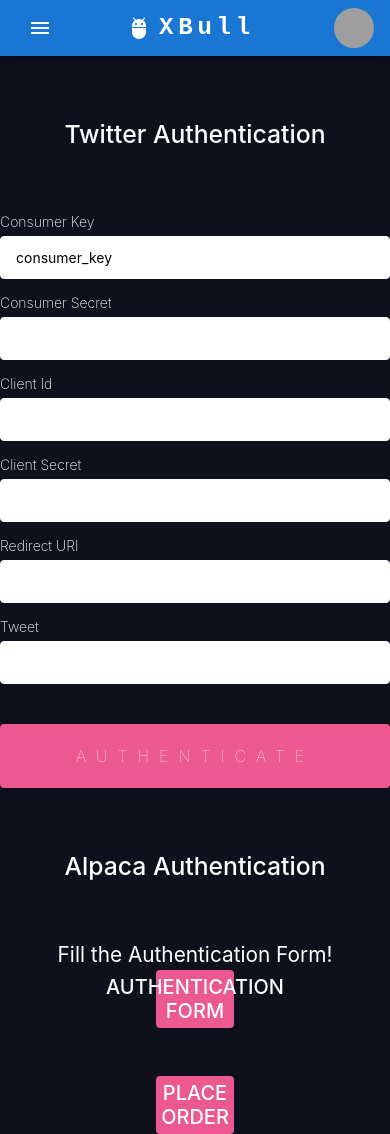
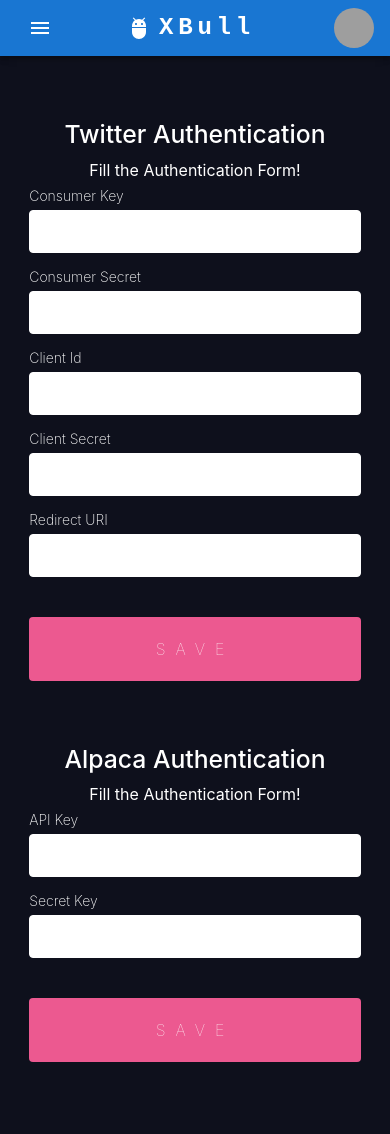
Before and after one commit to LakpaSherpa123/twitter_react, a React (Create React App) app: page /Auth in a window 390 px wide. After the commit the page ends 1072 px from the top, so only its background shows below. Built offline with nearby package versions, Linux system fonts and the light colour scheme; grey boxes are pictures that could not be loaded; a web font is replaced by a local one.

Commit message:
minor UI fix

```diff
--- a/src/components/OrderHistoryCard/OrderHistoryCard.css
+++ b/src/components/OrderHistoryCard/OrderHistoryCard.css
@@ -7,11 +7,11 @@
   width: 100%;
   height: 100%;
   justify-content: center;
-  margin-top: 0.5rem;
+  margin-top: 1rem;
 }
 
 .orderContainer {
-  width: 70%;
+  width: 550px;
   height: 100%;
   padding: 5px 20px;
   background-color: #fff;
@@ -100,3 +100,9 @@
 .percChange {
   color: rgba(129, 152, 165, 1);
 }
+
+@media only screen and (max-width: 600px) {
+  .orderContainer {
+    width: 85%;
+  }
+}
--- a/src/components/TwitterAlertCard/TwitterAlert.css
+++ b/src/components/TwitterAlertCard/TwitterAlert.css
@@ -12,7 +12,7 @@
   line-height: 156%;
   font-family: Nokora, sans-serif;
   font-weight: 700;
-  margin-top: 2rem;
+  /* margin-top: 2rem; */
 }
 .tweetCont {
   display: flex;
@@ -21,9 +21,9 @@
   justify-content: center;
 }
 .tweets {
-  width: 380px;
+  width: 480px;
   height: 100%;
-  padding: 11px 25px;
+  padding: 11px 18px;
   box-sizing: border-box;
   background-color: rgba(255, 255, 255, 1);
 }
@@ -100,3 +100,14 @@
   width: 100%;
   height: 16px;
 }
+
+@media only screen and (max-width: 549px) {
+  .tweets {
+    width: 480px;
+    padding: 11px 0px;
+  }
+
+  .tweets img {
+    display: none;
+  }
+}
--- a/src/components/form.css
+++ b/src/components/form.css
@@ -22,6 +22,7 @@
   background: #0e101c;
   max-width: 400px;
   margin: 0 auto;
+  width: 100%;
 }
 
 /* p {
@@ -122,12 +123,7 @@
   margin: 0;
 }
 
-.formHead {
-  cursor: pointer;
-  color: #ec5990;
-}
-
-.formHead.expanded {
+.AlpacaForm {
   background-color: #ec5990;
   color: white;
   padding: 5px 10px;
@@ -140,9 +136,9 @@
   font-size: 20px;
 }
 
-.formHead.collapsed {
-  font-size: 30px;
-  border-bottom: none;
-  font-weight: normal;
-  width: 100%;
+@media only screen and (max-width: 549px) {
+  .AuthForm {
+    width: 85%;
+    margin: auto;
+  }
 }
--- a/src/pages/AlpacaConfig.js
+++ b/src/pages/AlpacaConfig.js
@@ -7,106 +7,85 @@
 
 function AlpacaConfig() {
   const [message, setMessage] = useState("Fill the Authentication Form!");
-  const [placedOrder, setPlacedOrder] = useState("");
+  // const [placedOrder, setPlacedOrder] = useState("");
   const [authFormToggle, setAuthFormToggle] = useState(false);
   const [orderToggle, setOrderToggle] = useState(false);
 
-  //Shows or Hides the Forms
-  const ToggleAuthForm = () => {
-    setAuthFormToggle(!authFormToggle);
-  };
-  const ToggleOrderForm = () => {
-    setOrderToggle(!orderToggle);
-  };
-
   // Create separate useForm instances for each form
   const authForm = useForm();
-  const orderForm = useForm();
+  // const orderForm = useForm();
 
-  const placeOrder = async (x) => {
-    try {
-      //symbol, qty,side,market, timeInForce
-      const API_URL = "http://localhost:8080/api/placeAlpacaOrder";
+  // const placeOrder = async (x) => {
+  //   try {
+  //     //symbol, qty,side,market, timeInForce
+  //     const API_URL = "http://localhost:8080/api/placeAlpacaOrder";
 
-      // const res = await axios.post(API_URL, symbol,qty, side, market,timeInForce, {
-      //   headers: { "Content-Type": "text/plain" },
+  //     // const res = await axios.post(API_URL, symbol,qty, side, market,timeInForce, {
+  //     //   headers: { "Content-Type": "text/plain" },
 
-      // });
-      const res = await axios.post(API_URL, x);
-      console.log(res.data);
-    } catch (error) {
-      console.error("Error", error);
-    }
-  };
+  //     // });
+  //     const res = await axios.post(API_URL, x);
+  //     console.log(res.data);
+  //   } catch (error) {
+  //     console.error("Error", error);
+  //   }
+  // };
 
   //Submit button for Auth FOrm
   const onSubmitAuth = (data) => {
     console.log(data);
     setMessage("You are Authenticated!");
-    setOrderToggle(true);
-    ToggleAuthForm();
+    // setOrderToggle(true);
+    // ToggleAuthForm();
     authAlpaca();
 
     //RUN THE Auth Function from server api
   };
 
   //Submit button for Order Form
-  const onSubmitOrder = (data) => {
-    console.log(data);
-    placeOrder(data);
-    //data.symbol, data.qty, data.side, data.market, data.timeInForce
-    setMessage("Your Order was Filled!");
-    setPlacedOrder(data);
+  // const onSubmitOrder = (data) => {
+  //   console.log(data);
+  //   placeOrder(data);
+  //   //data.symbol, data.qty, data.side, data.market, data.timeInForce
+  //   setMessage("Your Order was Filled!");
+  //   setPlacedOrder(data);
 
-    //RUN THE Order Fill Function from server api
-  };
+  //   //RUN THE Order Fill Function from server api
+  // };
 
   return (
     <div>
       <h2 style={{ color: "#fff", marginTop: "4rem" }}>
         Alpaca Authentication
       </h2>
-      <p style={{ paddingTop: "50px" }}></p>
-      <p style={{ color: "white", fontSize: "1.3rem" }}>{message}</p>
-      {/* Authentication Toogle Button */}
-      <h2
-        className={`formHead ${authFormToggle ? "collapsed" : "expanded"}`}
-        onClick={ToggleAuthForm}
-      >
-        Authentication Form
-      </h2>
+      <p style={{ color: "white", fontSize: "1rem" }}>{message}</p>
       {/* Alpaca Authentication Form */}
-      {authFormToggle ? (
-        <form onSubmit={authForm.handleSubmit(onSubmitAuth)}>
+      <form className="AuthForm" onSubmit={authForm.handleSubmit(onSubmitAuth)}>
         <label for="blank" class="text-indicator no_marg">
-            Client ID
+          API Key
         </label>
         <input defaultValue="" {...authForm.register("client_id")} />
 
         <label for="blank" class="text-indicator no_marg">
-            CLIENT SECRET
+          Secret Key
         </label>
         <input defaultValue="" {...authForm.register("client_secret")} />
 
-          <label for="blank" class="text-indicator no_marg">
-            REDIRECT URI
-          </label>
-          <input defaultValue="" {...authForm.register("redirect_uri")} />
-
-          <input type="submit" value={"Authenticate"} />
+        <input type="submit" value={"Save"} />
       </form>
-      ) : null}
 
       {/* Toggle Order Form */}
-      <h2
+      {/* Toggle Order Form */}
+      {/* Toggle Order Form */}
+      {/* <h2
         className={`formHead ${orderToggle ? "collapsed" : "expanded"}`}
         style={{ marginTop: "3rem" }}
         onClick={ToggleOrderForm}
       >
         Place Order
-      </h2>
+      </h2> */}
       {/* Placing Order Form */}
-      {orderToggle ? (
+      {/* {orderToggle ? (
         <>
           <form onSubmit={orderForm.handleSubmit(onSubmitOrder)}>
             <label for="blank" class="text-indicator no_marg">
@@ -134,30 +113,8 @@
 
             <input type="submit" value={"Place Order"} />
           </form>
-
-          {/* DISPLAYING THE FILLED Order */}
-          <div
-            style={{ width: "30%", margin: "auto", backgroundColor: "white" }}
-          >
-            <p
-              style={{
-                color: "gray",
-                fontSize: "16px",
-                textAlign: "left",
-                paddingLeft: "1rem",
-              }}
-            >
-              {JSON.stringify(placedOrder, null, 2)
-                .replace(/"/g, "")
-                .replace(/:/g, ": ")
-                .split(",")
-                .map((line, index) => (
-                  <div key={index}>{line} </div>
-                ))}
-            </p>
-          </div>
         </>
-      ) : null}
+      ) : null} */}
     </div>
   );
 }
--- a/src/pages/AuthConfig.js
+++ b/src/pages/AuthConfig.js
@@ -1,10 +1,12 @@
-import React from "react";
+import React, { useState } from "react";
 import Navbar from "../layout/Navbar";
 import { useForm } from "react-hook-form";
 import "../components/form.css";
 import { authTwitterPck } from "../services/api";
 
 function AuthConfig() {
+  const [message, setMessage] = useState("Fill the Authentication Form!");
+
   const {
     register,
     handleSubmit,
@@ -14,23 +16,24 @@
 
   const onSubmit = (data) => {
     console.log(data);
+    setMessage("You are Authenticated!");
     authTwitterPck();
   };
 
   return (
-    <div>
+    <div className="AuthForm">
       <h2 style={{ color: "#fff", marginTop: "4rem" }}>
         Twitter Authentication
       </h2>
 
-      <p style={{ paddingTop: "50px" }}></p>
+      <p style={{ color: "white", fontSize: "1rem" }}>{message}</p>
 
       <form onSubmit={handleSubmit(onSubmit)}>
         {/* register your input into the hook by invoking the "register" function */}
         <label for="username" class="text-indicator no_marg">
           Consumer Key
         </label>
-        <input defaultValue="consumer_key" {...register("consumer_key")} />
+        <input defaultValue="" {...register("consumer_key")} />
 
         <label for="username" class="text-indicator no_marg">
           Consumer Secret
@@ -52,12 +55,7 @@
         </label>
         <input defaultValue="" {...register("redirect_Url")} />
 
-        <label for="username" class="text-indicator no_marg">
-          Tweet
-        </label>
-        <input defaultValue="" {...register("tweet")} />
-
-        <input type="submit" value={"Authenticate"} />
+        <input type="submit" value={"SAVE"} />
       </form>
     </div>
   );
--- a/src/pages/Home.js
+++ b/src/pages/Home.js
@@ -1,7 +1,7 @@
 import React, { useState, useEffect } from "react";
 import Navbar from "../layout/Navbar";
 // import TestConnection from "../components/TestConnection";
-import TwitterAlert from "../components/TwitterAlertCard/TwitterAlert";
+// import TwitterAlert from "../components/TwitterAlertCard/TwitterAlert";
 import OpenPosition from "../components/OpenPositionCard/OpenPosition";
 import ShowHistory from "../components/OrderHistoryCard/ShowHistory";
 import SimpleMenu from "../components/ResponsiveAppBar";
@@ -43,7 +43,8 @@
       {/* <Navbar /> */}
       {/* <TestConnection /> */}
       <ResponsiveAppBar />
-      <TwitterAlert tweet={tweet} />
+      {/* <TwitterAlert tweet={tweet} /> */}
+      {/* We still need the twitter Alert Component? */}
       <OpenPosition stocks={stocks} />
       <ShowHistory />
     </div>
--- a/src/pages/Signup.js
+++ b/src/pages/Signup.js
@@ -3,8 +3,10 @@
 import "./Login.css";
 import { Link } from "react-router-dom";
 import axios from "axios";
+import { useState } from "react";
 
 function Signup() {
+  const [usernameError, setusernameError] = useState(false);
   const {
     register,
     handleSubmit,
@@ -19,6 +21,7 @@
       const res = await axios.post(API_URL, data);
       console.log(res.data);
     } catch (error) {
+      setusernameError(true);
       console.error("Error", error);
     }
   };
@@ -28,6 +31,9 @@
       <p style={{ paddingTop: "50px" }}></p>
       <h2>Signup</h2>
 
+      {usernameError ? (
+        <p className="error-message">Username not available</p>
+      ) : null}
       <form onSubmit={handleSubmit(onSubmit)}>
         {/* name */}
         <label for="name" class="text-indicator no_marg">
```
Also changed, not shown: src/components/OpenPositionCard/OpenPosition.js (+15 -1 lines), src/components/OrderHistoryCard/OrderHistoryCard.js (+25 -1 lines), src/components/OrderHistoryCard/ShowHistory.js (+19 -1 lines), src/components/ResponsiveAppBar.js (+3 -6 lines), src/components/TwitterAlertCard/TwitterAlert.js (+4 -4 lines). Lines whose indentation alone changed are shown as unchanged.
